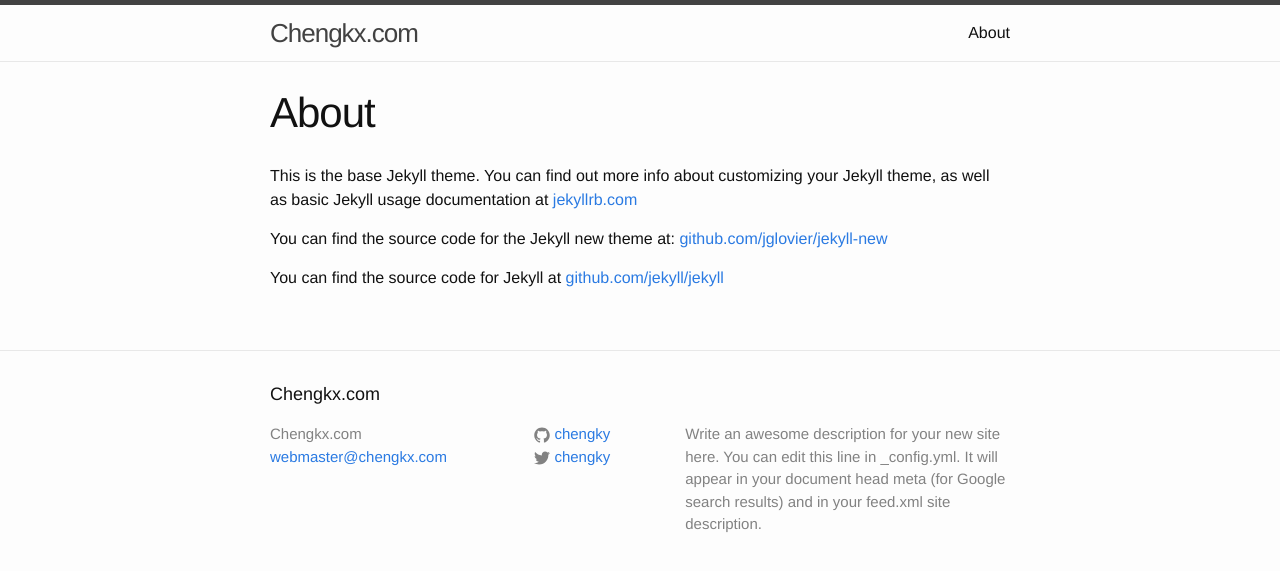
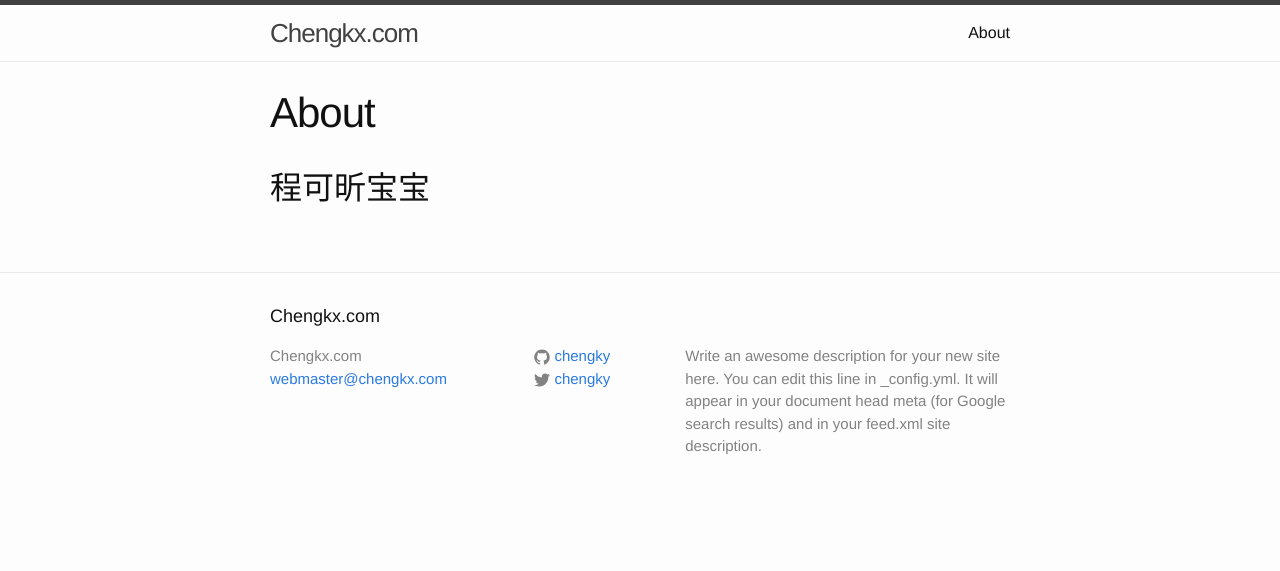
Before and after one commit to chengky/chengky.github.io, a Jekyll site: the page built from about.md, in a window 1280 px wide. Shown: the top 571 px of the page. Built offline with Jekyll 4.4.1, drawn with Linux system fonts in a browser that asks for light colours.

Commit message:
Update about.md

```diff
--- a/about.md
+++ b/about.md
@@ -4,8 +4,4 @@ title: About
 permalink: /about/
 ---
 
-This is the base Jekyll theme. You can find out more info about customizing your Jekyll theme, as well as basic Jekyll usage documentation at [jekyllrb.com](http://jekyllrb.com/)
-
-You can find the source code for the Jekyll new theme at: [github.com/jglovier/jekyll-new](https://github.com/jglovier/jekyll-new)
-
-You can find the source code for Jekyll at [github.com/jekyll/jekyll](https://github.com/jekyll/jekyll)
+<h2>程可昕宝宝</h2>
```
